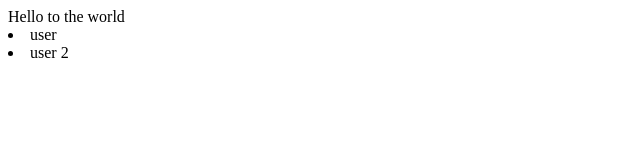
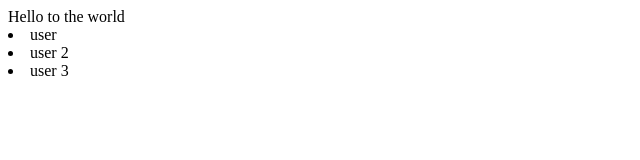
Before and after one commit to suyog-patil-21/test-action, a website: page web/index.html in a window 1280 px wide. Shown: the full height of the page, 0-640 px from the left. Drawn offline with Linux system fonts and the light colour scheme.

Commit message:
add: web/ listitem 3

```diff
--- a/web/index.html
+++ b/web/index.html
@@ -10,6 +10,7 @@
     <div>
       <li>user</li>
       <li>user 2</li>
+      <li>user 3</li>
     </div>
   </body>
 </html>
```
